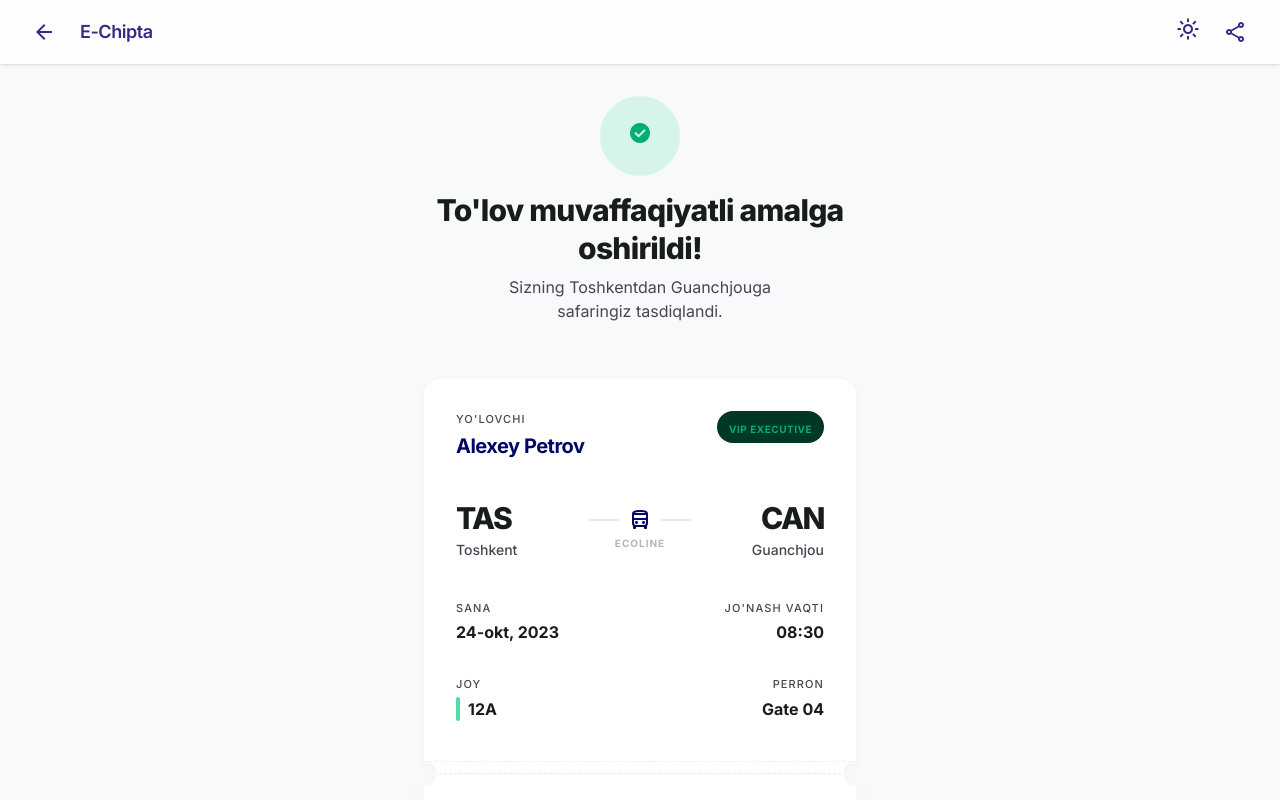
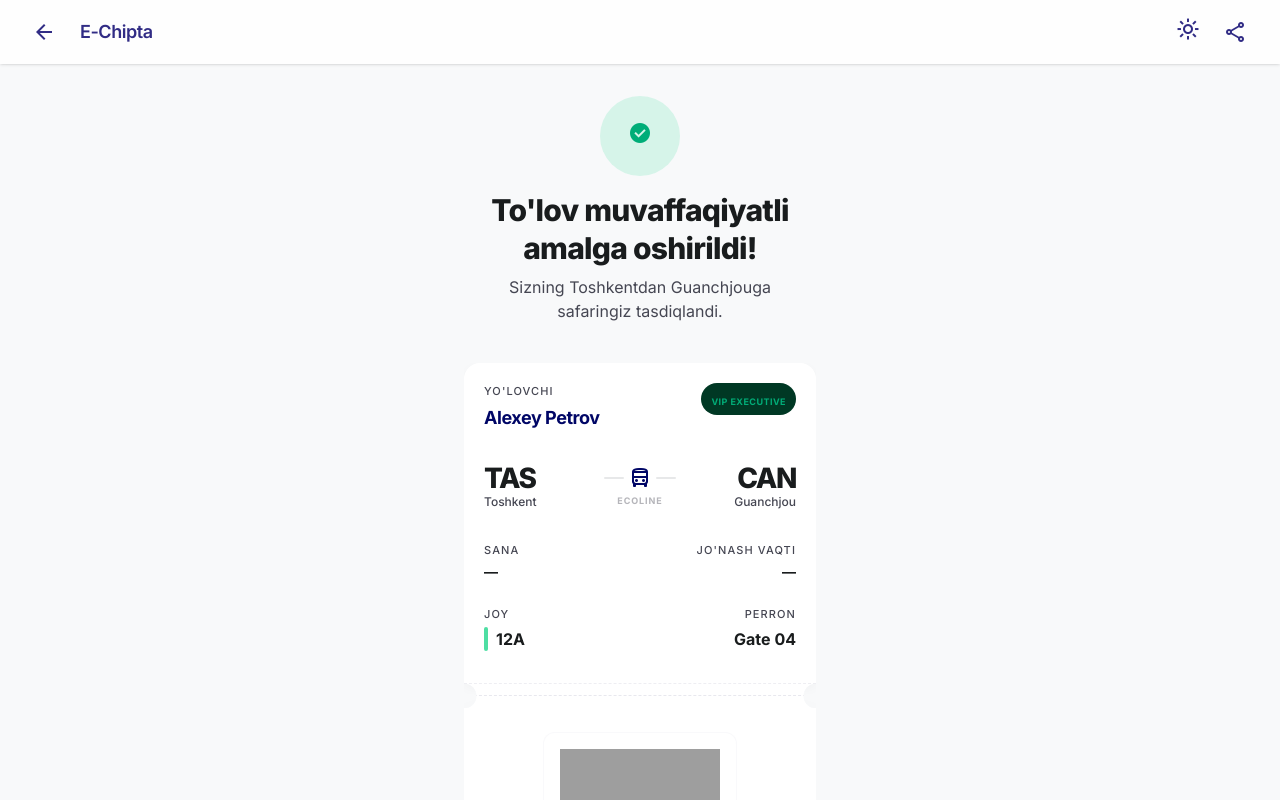
Before and after one commit to abrorbektreyder-web/ECOLINE-BUS, a Next.js app: page /ticket in a window 1280 px wide. Shown: the top 800 px of the page. Built offline with nearby package versions, Linux system fonts and the light colour scheme; no server answers; grey boxes are pictures that could not be loaded.

Commit message:
fix(mobile): ticket card overflow fixed, VIP badge nowrap, date/time dynamic through full flow (trips->seats->booking->ticket)

```diff
--- a/app/booking/page.tsx
+++ b/app/booking/page.tsx
@@ -15,6 +15,9 @@ function BookingDetail() {
   const price = searchParams.get('price') || '120';
   const from = searchParams.get('from') || 'Toshkent';
   const to = searchParams.get('to') || 'Guanchjou';
+  const tripDate = searchParams.get('date') || '';
+  const tripTime = searchParams.get('time') || '';
+  const tripId = searchParams.get('tripId') || '';
 
   const [formData, setFormData] = useState({
     fullName: '',
@@ -41,10 +44,10 @@ function BookingDetail() {
       // Simulate Payment Processing
       await new Promise(resolve => setTimeout(resolve, 3000));
 
-      let tripId = searchParams.get('tripId');
+      let finalTripId = tripId;
 
       // Fallback: If no tripId in URL, fetch a random trip from the database to prevent foreign key constraint violations
-      if (!tripId || tripId === 'eeac130b-7791-423b-987a-82f72068326f') {
+      if (!finalTripId || finalTripId === 'eeac130b-7791-423b-987a-82f72068326f') {
           const { data: randomTrip } = await supabase
             .from('trips')
             .select('id')
@@ -52,7 +55,7 @@ function BookingDetail() {
             .single();
 
           if (randomTrip) {
-            tripId = randomTrip.id;
+            finalTripId = randomTrip.id;
           } else {
             throw new Error("Bazadan birorta ham reys topilmadi, iltimos oldin baza migratsiyasini bajaring.");
           }
@@ -61,7 +64,7 @@ function BookingDetail() {
       const { data, error: dbError } = await supabase
         .from('bookings')
         .insert([{
-          trip_id: tripId,
+          trip_id: finalTripId,
           seat_numbers: [parseInt(seats) || 12],
           passenger_names: [formData.fullName],
           passport_numbers: [formData.passport],
@@ -76,7 +79,7 @@ function BookingDetail() {
       if (dbError) throw dbError;
 
       const finalPrice = parseFloat(price) + (hasInsurance ? 12 : 0);
-      router.push(`/ticket?from=${from}&to=${to}&seats=${seats}&price=${finalPrice}&name=${formData.fullName}&orderId=${data.id}`);
+      router.push(`/ticket?from=${from}&to=${to}&seats=${seats}&price=${finalPrice}&name=${formData.fullName}&orderId=${data.id}&date=${encodeURIComponent(tripDate)}&time=${encodeURIComponent(tripTime)}`);
     } catch (err: any) {
       setError('To\'lovda xatolik yuz berdi: ' + err.message);
       setIsProcessing(false);
@@ -124,11 +127,11 @@ function BookingDetail() {
             <div className="grid grid-cols-3 gap-6 border-t md:border-t-0 md:border-l border-surface-container-high dark:border-slate-700 pt-4 md:pt-0 md:pl-8">
               <div>
                 <p className="text-[10px] uppercase tracking-[0.15em] text-on-surface-variant dark:text-slate-500 font-bold">SANA</p>
-                <p className="text-sm font-semibold dark:text-slate-200">24-okt, 2023</p>
+                <p className="text-sm font-semibold dark:text-slate-200">{tripDate || '—'}</p>
               </div>
               <div>
                 <p className="text-[10px] uppercase tracking-[0.15em] text-on-surface-variant dark:text-slate-500 font-bold">VAQT</p>
-                <p className="text-sm font-semibold dark:text-slate-200">08:30</p>
+                <p className="text-sm font-semibold dark:text-slate-200">{tripTime || '—'}</p>
               </div>
               <div>
                 <p className="text-[10px] uppercase tracking-[0.15em] text-on-surface-variant dark:text-slate-500 font-bold">JOY</p>
--- a/app/seats/[id]/page.tsx
+++ b/app/seats/[id]/page.tsx
@@ -13,6 +13,9 @@ function SeatSelectionContent() {
   const from = searchParams.get('from') || 'Toshkent';
   const to = searchParams.get('to') || 'Guanchjou';
   const basePrice = parseInt(searchParams.get('price') || '120');
+  const tripDate = searchParams.get('date') || '';
+  const tripTime = searchParams.get('time') || '';
+  const tripId = searchParams.get('tripId') || (params.id as string) || '';
 
   const [selectedSeats, setSelectedSeats] = useState<string[]>(['12A']);
 
@@ -143,7 +146,7 @@ function SeatSelectionContent() {
           </div>
           <button
             disabled={selectedSeats.length === 0}
-            onClick={() => router.push(`/booking?seats=${selectedSeats.join(',')}&price=${totalPrice}&from=${from}&to=${to}`)}
+            onClick={() => router.push(`/booking?seats=${selectedSeats.join(',')}&price=${totalPrice}&from=${from}&to=${to}&tripId=${tripId}&date=${encodeURIComponent(tripDate)}&time=${encodeURIComponent(tripTime)}`)}
             className="w-full flex items-center justify-center gap-3 bg-indigo-600 hover:bg-indigo-700 dark:bg-indigo-500 dark:hover:bg-indigo-600 text-white rounded-2xl px-6 py-5 font-extrabold text-sm tracking-[0.1em] uppercase shadow-xl shadow-indigo-600/20 active:scale-[0.98] transition-all disabled:opacity-50 disabled:grayscale"
           >
             DAVOM ETISH <span className="material-symbols-outlined">arrow_forward</span>
--- a/app/ticket/page.tsx
+++ b/app/ticket/page.tsx
@@ -94,7 +94,7 @@ function TicketSuccessContent() {
         </div>
       </header>
 
-      <main className="pt-24 pb-32 px-6 max-w-lg mx-auto">
+      <main className="pt-24 pb-32 px-4 max-w-sm mx-auto w-full overflow-x-hidden">
         {/* Success State Header - Restored */}
         <section className="flex flex-col items-center mb-10 text-center">
           <div className="w-20 h-20 bg-tertiary-fixed-dim/20 dark:bg-indigo-400/20 rounded-full flex items-center justify-center mb-4">
@@ -105,55 +105,55 @@ function TicketSuccessContent() {
         </section>
 
         {/* Boarding Pass - restored from legacy design */}
-        <div ref={ticketRef} className="relative group p-4 bg-transparent">
+        <div ref={ticketRef} className="relative group bg-transparent overflow-hidden">
           {/* Top Section */}
-          <div className="bg-white dark:bg-slate-800 rounded-t-2xl p-8 pb-10 shadow-[0px_4px_12px_rgba(25,28,29,0.03)] dark:shadow-none border-b border-dashed border-outline-variant/30 dark:border-slate-700">
-            <div className="flex justify-between items-start mb-10">
-              <div className="space-y-1">
+          <div className="bg-white dark:bg-slate-800 rounded-t-2xl p-5 pb-8 shadow-[0px_4px_12px_rgba(25,28,29,0.03)] dark:shadow-none border-b border-dashed border-outline-variant/30 dark:border-slate-700">
+            <div className="flex justify-between items-start mb-8 gap-2">
+              <div className="space-y-1 min-w-0 flex-1">
                 <p className="text-on-surface-variant dark:text-slate-500 font-medium text-[11px] tracking-widest uppercase">YO'LOVCHI</p>
-                <p className="text-xl font-bold tracking-tight text-primary dark:text-indigo-300">{name}</p>
+                <p className="text-lg font-bold tracking-tight text-primary dark:text-indigo-300 truncate">{name}</p>
               </div>
-              <div className="bg-tertiary-container dark:bg-indigo-500/10 px-3 py-1 rounded-full">
-                <span className="text-on-tertiary-container dark:text-indigo-400 text-[10px] font-bold tracking-wider uppercase">VIP Executive</span>
+              <div className="bg-tertiary-container dark:bg-indigo-500/10 px-2.5 py-1 rounded-full flex-shrink-0">
+                <span className="text-on-tertiary-container dark:text-indigo-400 text-[9px] font-bold tracking-wider uppercase whitespace-nowrap">VIP Executive</span>
               </div>
             </div>
 
             {/* Route */}
-            <div className="grid grid-cols-[1fr_auto_1fr] items-center gap-4 mb-10">
-              <div className="space-y-1">
-                <p className="text-3xl font-extrabold tracking-tighter text-on-surface dark:text-slate-100">{getCityAbbr(from)}</p>
-                <p className="text-on-surface-variant dark:text-slate-400 text-sm font-medium">{from}</p>
+            <div className="flex items-center justify-between mb-8 gap-1">
+              <div className="space-y-0.5 min-w-0 flex-1">
+                <p className="text-[28px] font-extrabold tracking-tighter text-on-surface dark:text-slate-100 leading-none">{getCityAbbr(from)}</p>
+                <p className="text-on-surface-variant dark:text-slate-400 text-xs font-medium truncate">{from}</p>
               </div>
-              <div className="flex flex-col items-center px-4">
-                <div className="flex items-center gap-2 mb-1">
-                  <div className="h-[2px] w-8 bg-surface-container-high dark:bg-slate-700 rounded-full"></div>
-                  <span className="material-symbols-outlined text-primary dark:text-indigo-400 text-xl">directions_bus</span>
-                  <div className="h-[2px] w-8 bg-surface-container-high dark:bg-slate-700 rounded-full"></div>
+              <div className="flex flex-col items-center flex-shrink-0 px-2">
+                <div className="flex items-center gap-1 mb-1">
+                  <div className="h-[2px] w-5 bg-surface-container-high dark:bg-slate-700 rounded-full"></div>
+                  <span className="material-symbols-outlined text-primary dark:text-indigo-400 text-base">directions_bus</span>
+                  <div className="h-[2px] w-5 bg-surface-container-high dark:bg-slate-700 rounded-full"></div>
                 </div>
-                <p className="text-[10px] font-bold text-on-surface-variant/40 dark:text-slate-600 tracking-widest uppercase">{booking?.trips?.distance || "ECOLINE"}</p>
+                <p className="text-[9px] font-bold text-on-surface-variant/40 dark:text-slate-600 tracking-widest uppercase whitespace-nowrap">ECOLINE</p>
               </div>
-              <div className="space-y-1 text-right">
-                <p className="text-3xl font-extrabold tracking-tighter text-on-surface dark:text-slate-100">{getCityAbbr(to)}</p>
-                <p className="text-on-surface-variant dark:text-slate-400 text-sm font-medium">{to}</p>
+              <div className="space-y-0.5 text-right min-w-0 flex-1">
+                <p className="text-[28px] font-extrabold tracking-tighter text-on-surface dark:text-slate-100 leading-none">{getCityAbbr(to)}</p>
+                <p className="text-on-surface-variant dark:text-slate-400 text-xs font-medium truncate">{to}</p>
               </div>
             </div>
 
             {/* Trip Details Grid */}
-            <div className="grid grid-cols-2 gap-y-8">
+            <div className="grid grid-cols-2 gap-y-6">
               <div className="space-y-1">
                 <p className="text-on-surface-variant dark:text-slate-500 font-medium text-[11px] tracking-widest uppercase">SANA</p>
-                <p className="font-bold text-on-surface dark:text-slate-200">
+                <p className="font-bold text-on-surface dark:text-slate-200 text-sm">
                   {booking?.trips?.departure_time
                     ? new Date(booking.trips.departure_time).toLocaleDateString('uz-Latn-UZ', { day: 'numeric', month: 'short', year: 'numeric' })
-                    : '24-okt, 2023'}
+                    : searchParams.get('date') || '—'}
                 </p>
               </div>
               <div className="space-y-1 text-right">
                 <p className="text-on-surface-variant dark:text-slate-500 font-medium text-[11px] tracking-widest uppercase">JO'NASH VAQTI</p>
-                <p className="font-bold text-on-surface dark:text-slate-200">
+                <p className="font-bold text-on-surface dark:text-slate-200 text-sm">
                   {booking?.trips?.departure_time
                     ? new Date(booking.trips.departure_time).toLocaleTimeString('uz-Latn-UZ', { hour: '2-digit', minute: '2-digit', hour12: false })
-                    : '08:30'}
+                    : searchParams.get('time') || '—'}
                 </p>
               </div>
               <div className="space-y-1">
--- a/app/trips/page.tsx
+++ b/app/trips/page.tsx
@@ -114,7 +114,7 @@ export default function TripsPage() {
                   </button>
                 )}
                 <button
-                  onClick={() => router.push(`/ticket/${trip.id}`)}
+                  onClick={() => router.push(`/ticket?from=${trip.from}&to=${trip.to}&date=${encodeURIComponent(trip.date)}&time=${encodeURIComponent(trip.time)}&seats=${trip.seat}&name=&orderId=`)}
                   className="flex-1 py-4 rounded-2xl bg-surface-container dark:bg-slate-700 text-on-surface dark:text-white font-black uppercase tracking-widest text-[10px] hover:bg-surface-container-high dark:hover:bg-slate-600 transition-all flex items-center justify-center gap-2"
                 >
                   <span className="material-symbols-outlined text-sm">confirmation_number</span>
```
